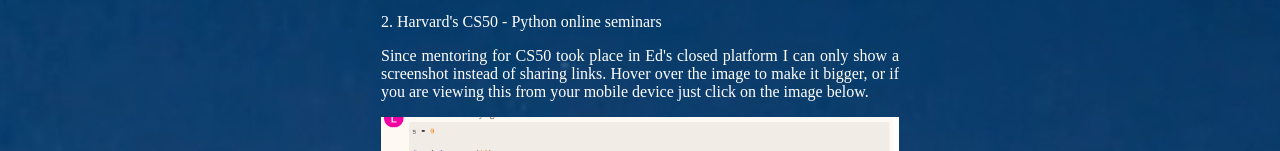
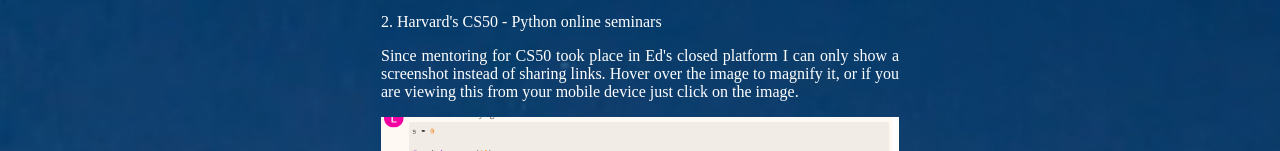
Before and after one commit to nurme-ave/portfolio, a plain HTML site: page index.html in a window 1280 px wide. Shown: the part 3945-4096 px from the top of the page. Drawn offline with Linux system fonts and the light colour scheme; a web font is replaced by a local one.

Commit message:
Update index.html

```diff
--- a/index.html
+++ b/index.html
@@ -179,8 +179,8 @@
                     </li>
                 </ul>
             <p>2. Harvard's CS50 - Python online seminars</p>
-            <p>Since mentoring for CS50 took place in Ed's closed platform I can only show a screenshot instead of sharing links. Hover over the image to make it bigger, or
-                if you are viewing this from your mobile device just click on the image below.</p>
+            <p>Since mentoring for CS50 took place in Ed's closed platform I can only show a screenshot instead of sharing links. Hover over the image to magnify it, or
+                if you are viewing this from your mobile device just click on the image.</p>
                 <img src="images/Harvard_CS50.png" alt="mentoring-for-Harvards-CS50" width="100%" class="harvard-mentoring-image">
             <p class="margin-right-4"><a href="#top" class="color-top">Back to top</a></p>
         </div>
```
